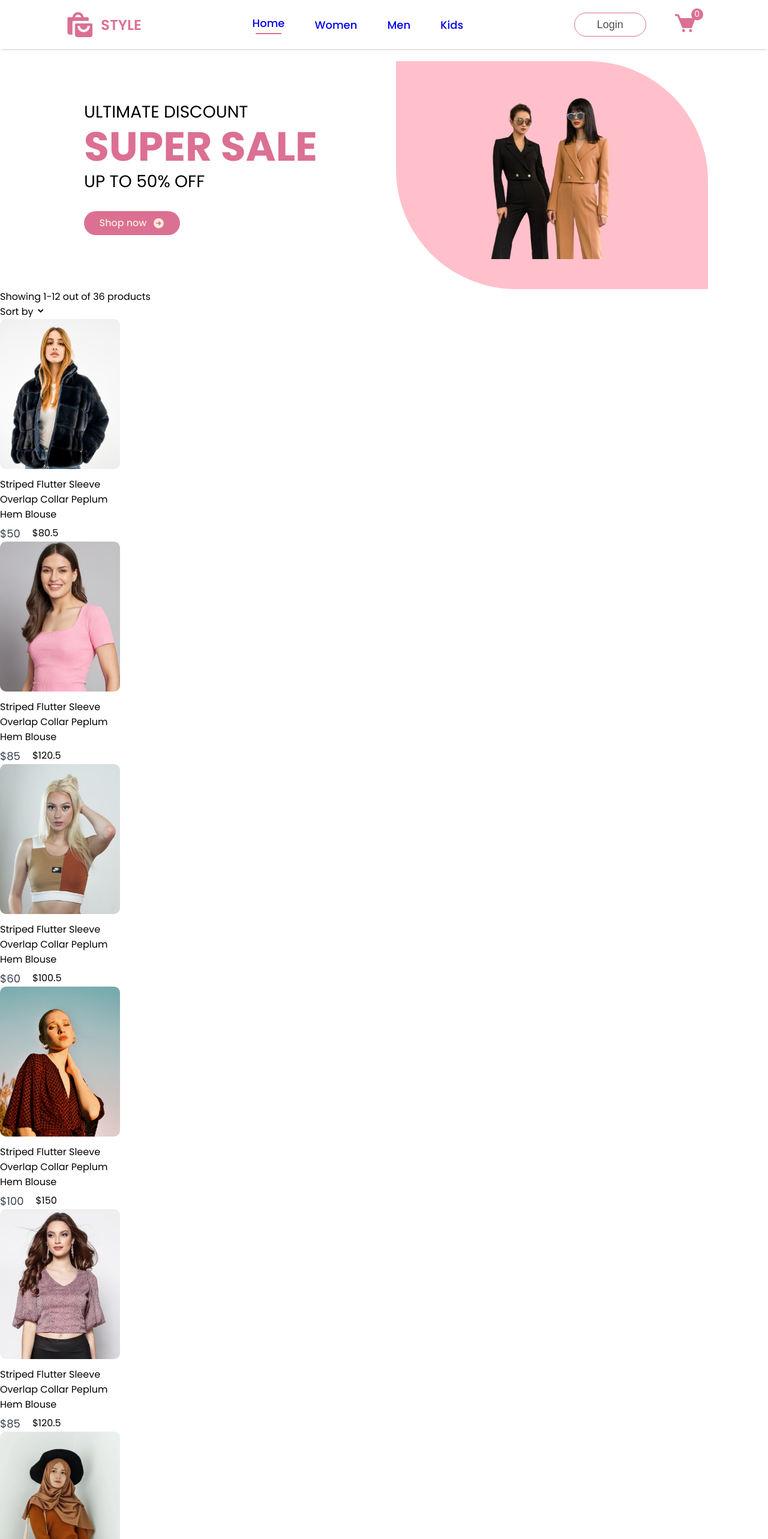
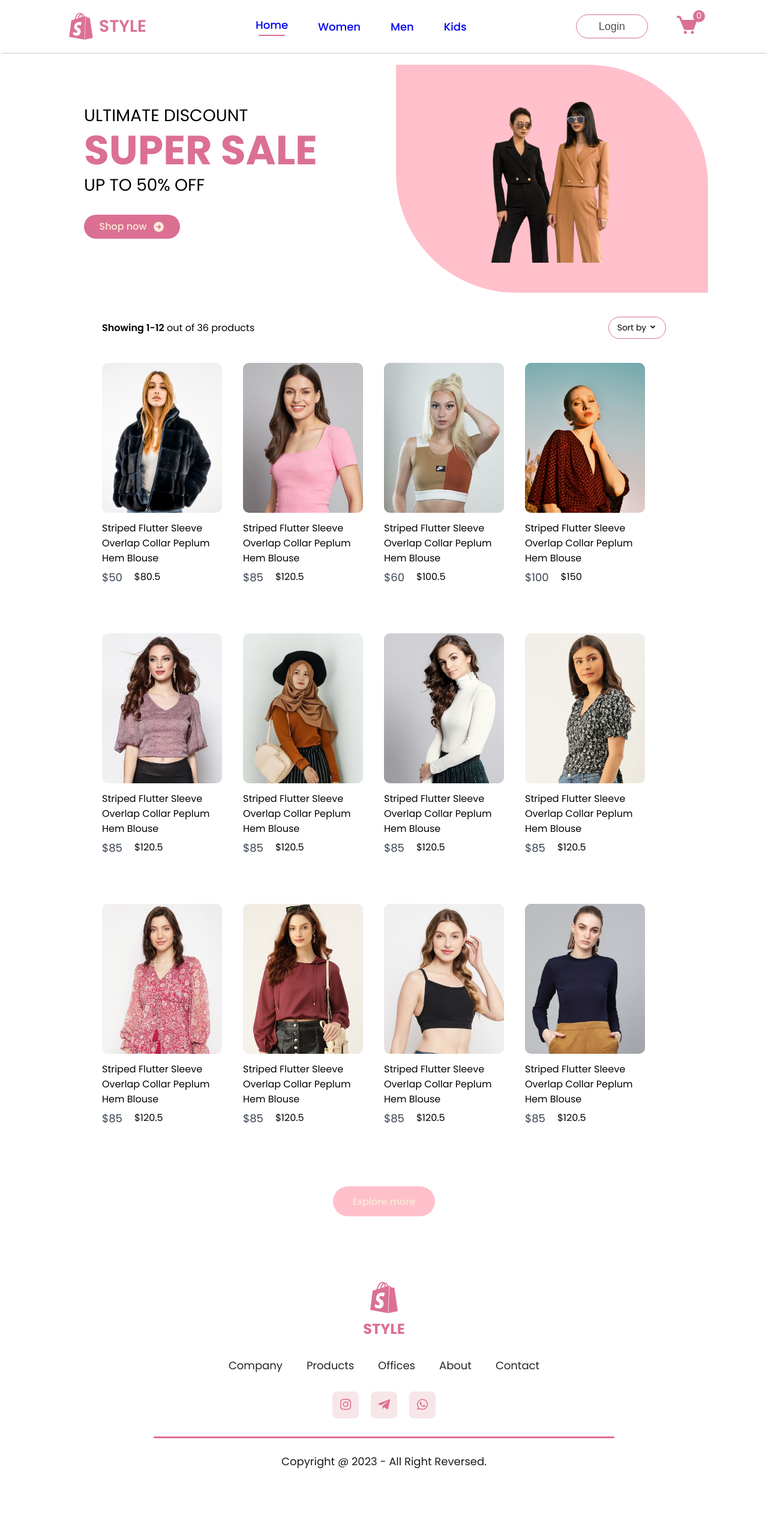
Before and after one commit to ElyaApyzova/Online-shop-with-React, a React (Create React App) app: page /women in a window 1280 px wide. Shown: the top 2566 px of the page at 60% size. After the commit the page ends 2480 px from the top, so only its background shows below. Built offline with nearby package versions, Linux system fonts and the light colour scheme.

Commit message:
shopcategories

```diff
--- a/src/Pages/Css/ShopCategory.css
+++ b/src/Pages/Css/ShopCategory.css
@@ -1,3 +1,10 @@
+.shopcategory-banner{
+    display: block;
+    margin: 30px auto;
+    width: 82%;
+}
+
+
 .banners{
   height: 50vh;
   display: flex;
@@ -61,3 +68,46 @@
 .banner-btn i{
     font-size: 20px;
 }
+
+.shopcategory-indexSort{
+    display: flex;
+    margin: 40px 170px;
+    justify-content: space-between;
+    align-items: center;
+}
+
+.shopcategory-sort{
+  padding: 7px 14px;
+  border-radius: 30px;
+  border: 1px solid palevioletred;
+  font-size: 14px;
+}
+
+.shopcategory-sort i{
+    font-size: 14px;
+}
+
+.shopcategory-indexSort p span{
+    font-weight: 600;
+}
+
+.shopcategory-products{
+    margin: 20px 170px;
+    display: grid;
+    grid-template-columns: 1fr 1fr 1fr 1fr;
+    row-gap: 80px;
+}
+
+.shopcategory-loadmore{
+    display: flex;
+    justify-content: center;
+    align-items: center;
+    margin: 100px auto;
+    width: 170px;
+    height: 50px;
+    border-radius: 75px;
+    background: pink;
+    color: antiquewhite;
+    font-size: 16px;
+    font-weight: 500;
+}
--- a/src/Pages/ShopCategory.jsx
+++ b/src/Pages/ShopCategory.jsx
@@ -43,6 +43,9 @@ const ShopCategory = (props) => {
         }
       })}
     </div>
+    <div className="shopcategory-loadmore">
+      Explore more
+    </div>
     </div>
   )
 };
--- a/src/components/Assets/all_product.js
+++ b/src/components/Assets/all_product.js
@@ -231,7 +231,7 @@ let all_product = [
   {
     id: 25,
     name: "Boys Orange Colourblocked Hooded Sweatshirt",
-    category: "kid",
+    category: "kids",
     image: p25_img,
     new_price: 85.0,
     old_price: 120.5,
@@ -239,7 +239,7 @@ let all_product = [
   {
     id: 26,
     name: "Boys Orange Colourblocked Hooded Sweatshirt",
-    category: "kid",
+    category: "kids",
     image: p26_img,
     new_price: 85.0,
     old_price: 120.5,
@@ -247,7 +247,7 @@ let all_product = [
   {
     id: 27,
     name: "Boys Orange Colourblocked Hooded Sweatshirt",
-    category: "kid",
+    category: "kids",
     image: p27_img,
     new_price: 85.0,
     old_price: 120.5,
@@ -255,7 +255,7 @@ let all_product = [
   {
     id: 28,
     name: "Boys Orange Colourblocked Hooded Sweatshirt",
-    category: "kid",
+    category: "kids",
     image: p28_img,
     new_price: 85.0,
     old_price: 120.5,
@@ -263,7 +263,7 @@ let all_product = [
   {
     id: 29,
     name: "Boys Orange Colourblocked Hooded Sweatshirt",
-    category: "kid",
+    category: "kids",
     image: p29_img,
     new_price: 85.0,
     old_price: 120.5,
@@ -271,7 +271,7 @@ let all_product = [
   {
     id: 30,
     name: "Boys Orange Colourblocked Hooded Sweatshirt",
-    category: "kid",
+    category: "kids",
     image: p30_img,
     new_price: 85.0,
     old_price: 120.5,
@@ -279,7 +279,7 @@ let all_product = [
   {
     id: 31,
     name: "Boys Orange Colourblocked Hooded Sweatshirt",
-    category: "kid",
+    category: "kids",
     image: p31_img,
     new_price: 85.0,
     old_price: 120.5,
@@ -287,7 +287,7 @@ let all_product = [
   {
     id: 32,
     name: "Boys Orange Colourblocked Hooded Sweatshirt",
-    category: "kid",
+    category: "kids",
     image: p32_img,
     new_price: 85.0,
     old_price: 120.5,
@@ -295,7 +295,7 @@ let all_product = [
   {
     id: 33,
     name: "Boys Orange Colourblocked Hooded Sweatshirt",
-    category: "kid",
+    category: "kids",
     image: p33_img,
     new_price: 85.0,
     old_price: 120.5,
@@ -303,7 +303,7 @@ let all_product = [
   {
     id: 34,
     name: "Boys Orange Colourblocked Hooded Sweatshirt",
-    category: "kid",
+    category: "kids",
     image: p34_img,
     new_price: 85.0,
     old_price: 120.5,
@@ -311,7 +311,7 @@ let all_product = [
   {
     id: 35,
     name: "Boys Orange Colourblocked Hooded Sweatshirt",
-    category: "kid",
+    category: "kids",
     image: p35_img,
     new_price: 85.0,
     old_price: 120.5,
@@ -319,7 +319,7 @@ let all_product = [
   {
     id: 36,
     name: "Boys Orange Colourblocked Hooded Sweatshirt",
-    category: "kid",
+    category: "kids",
     image: p36_img,
     new_price: 85.0,
     old_price: 120.5,
--- a/src/components/Footer/Footer.css
+++ b/src/components/Footer/Footer.css
@@ -7,14 +7,15 @@
 }
 
 
-footer-logo{
+.footer-logo{
     display: flex;
+    flex-direction: column;
+    justify-content: center;
     align-items: center;
-    gap: 20px;
 }
 
 .footer-logo i{
-   font-size: 60px;
+   font-size: 70px;
    color: palevioletred;
 }
 
--- a/src/components/Footer/Footer.jsx
+++ b/src/components/Footer/Footer.jsx
@@ -5,7 +5,7 @@ const Footer = () => {
     return (
         <div className="footer">
         <div className="footer-logo">
-        <i class='bx bxs-shopping-bags'></i>
+        <i class='bx bxl-shopify'></i>
         <p>STYLE</p>
         </div>
         <ul className="footer-links">
--- a/src/components/Navbar/Navbar.css
+++ b/src/components/Navbar/Navbar.css
@@ -1,24 +1,23 @@
 .navbar{
     display: flex;
     justify-content: space-around;
-    padding: 16px;
+    padding: 14px;
     box-shadow: 0 1px 3px -2px black;
 }
 
 .nav-logo{
     display: flex;
     align-items: center;
-    gap: 10px;
 }
 
 .nav-logo i{
-    font-size: 50px;
+    font-size: 60px;
     color: palevioletred;
 }
 
 .nav-logo p{
     color: palevioletred;
-    font-size: 24px;
+    font-size: 28px;
     font-weight: 600;
 }
 
--- a/src/components/Navbar/Navbar.jsx
+++ b/src/components/Navbar/Navbar.jsx
@@ -8,7 +8,7 @@ const Navbar = () => {
   return (
     <div className="navbar">
       <div className="nav-logo">
-      <i class='bx bxs-shopping-bags'></i>
+      <i class='bx bxl-shopify'></i>
         <p>STYLE</p>
       </div>
       <ul className="nav-menu">
```
